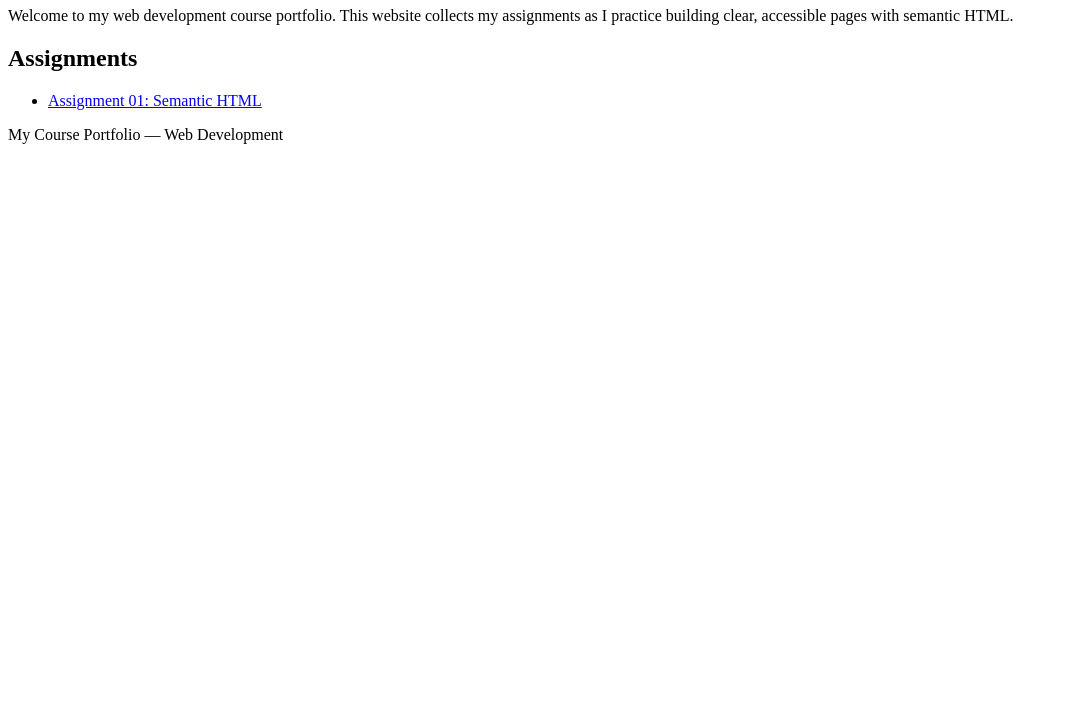
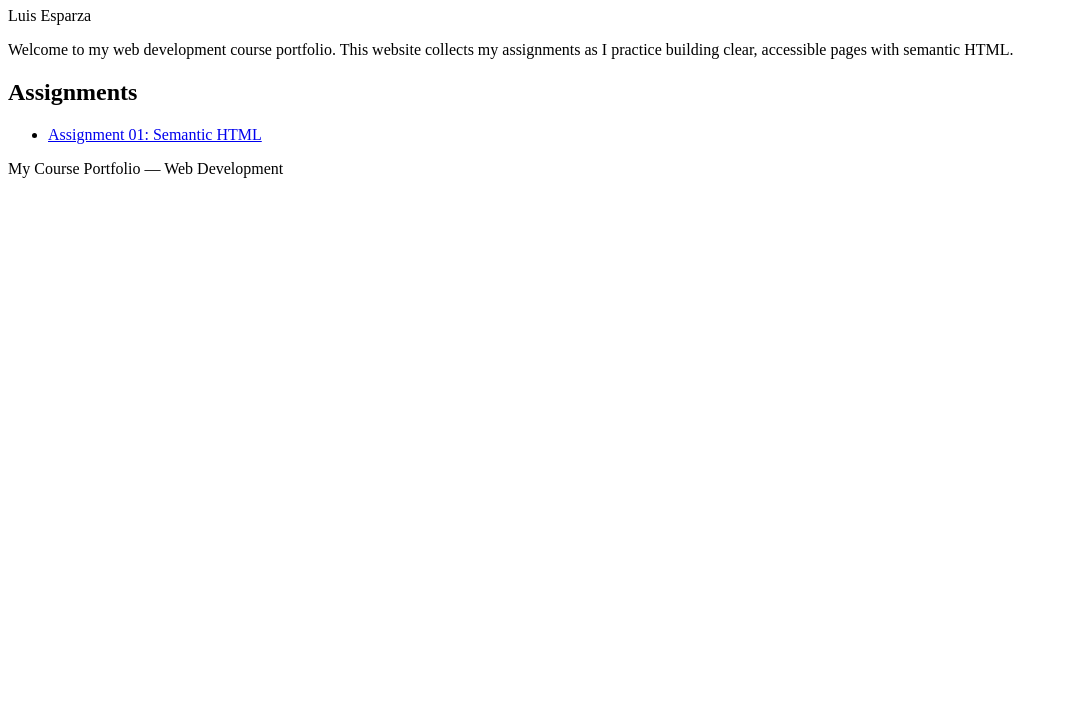
Before and after one commit to chICK31/course-portfolio, a plain HTML site: page index.html in a window 1280 px wide. Shown: the part 73-800 px from the top of the page, without its empty margins (0-1068 px from the left). Drawn offline with Linux system fonts and the light colour scheme.

Commit message:
Personalize course homepage with Luis Esparza's name

```diff
--- a/index.html
+++ b/index.html
@@ -3,11 +3,12 @@
 <head>
     <meta charset="UTF-8">
     <meta name="viewport" content="width=device-width, initial-scale=1.0">
-    <title>My Course Portfolio</title>
+    <title>Luis Esparza | My Course Portfolio</title>
 </head>
 <body>
     <header>
         <h1>My Course Portfolio</h1>
+        <p>Luis Esparza</p>
     </header>
     <main>
         <p>Welcome to my web development course portfolio. This website collects my assignments as I practice building clear, accessible pages with semantic HTML.</p>
```
